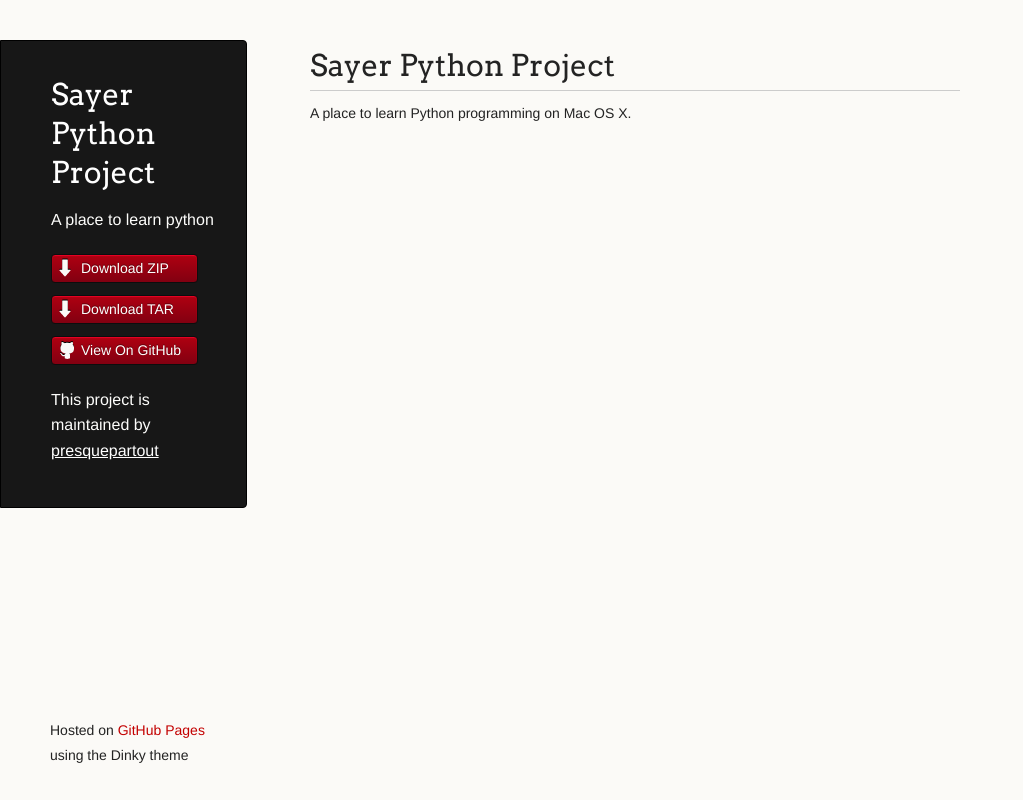
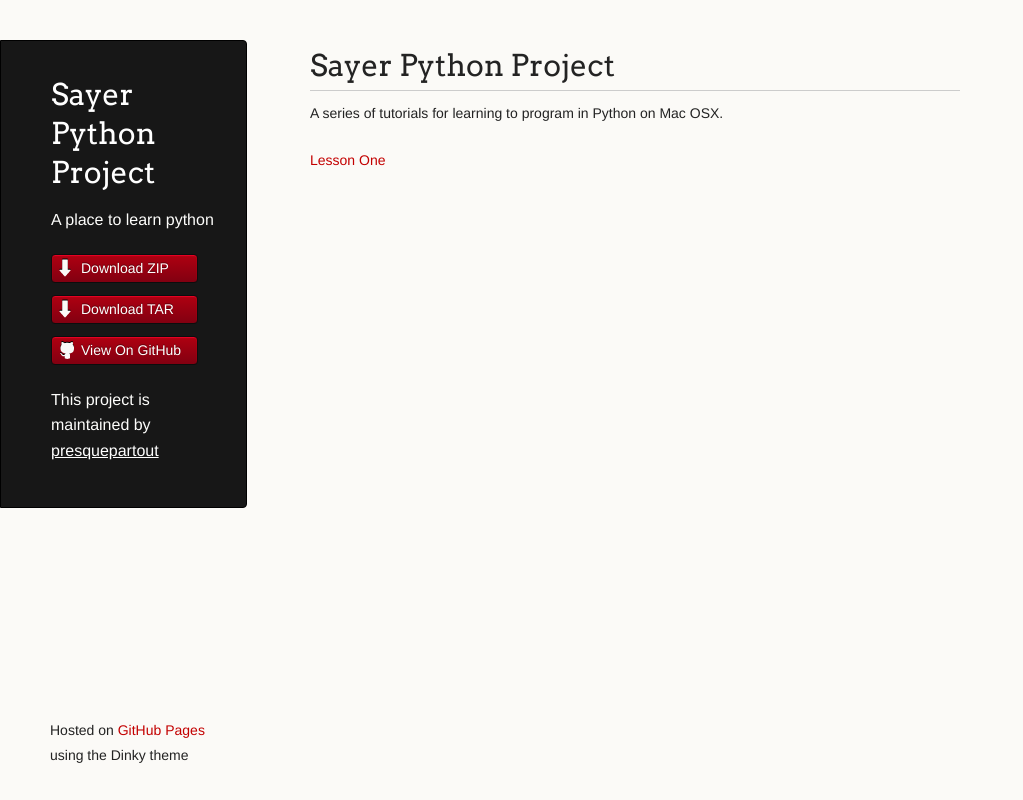
Before and after one commit to presquepartout/SayerPythonProject, a plain HTML site: page index.html in a window 1280 px wide. Shown: the whole page, without its empty margins (0-1023 px from the left). Drawn offline with Linux system fonts and the light colour scheme.

Commit message:
Create gh-pages branch via GitHub

```diff
--- a/index.html
+++ b/index.html
@@ -33,7 +33,9 @@
         <h1>
 <a id="sayer-python-project" class="anchor" href="#sayer-python-project" aria-hidden="true"><span aria-hidden="true" class="octicon octicon-link"></span></a>Sayer Python Project</h1>
 
-<p>A place to learn Python programming on Mac OS X. </p>
+<p>A series of tutorials for learning to program in Python on Mac OSX. </p>
+
+<p><a href="LessonOne.md">Lesson One</a></p>
       </section>
       <footer>
         <p><small>Hosted on <a href="https://pages.github.com">GitHub Pages</a> using the Dinky theme</small></p>
--- a/params.json
+++ b/params.json
@@ -1,6 +1,6 @@
 {
   "name": "Sayer Python Project",
   "tagline": "A place to learn python",
-  "body": "# Sayer Python Project\r\nA place to learn Python programming on Mac OS X. ",
+  "body": "# Sayer Python Project\r\nA series of tutorials for learning to program in Python on Mac OSX. \r\n\r\n[Lesson One](LessonOne.md)\r\n",
   "note": "Don't delete this file! It's used internally to help with page regeneration."
 }
```
